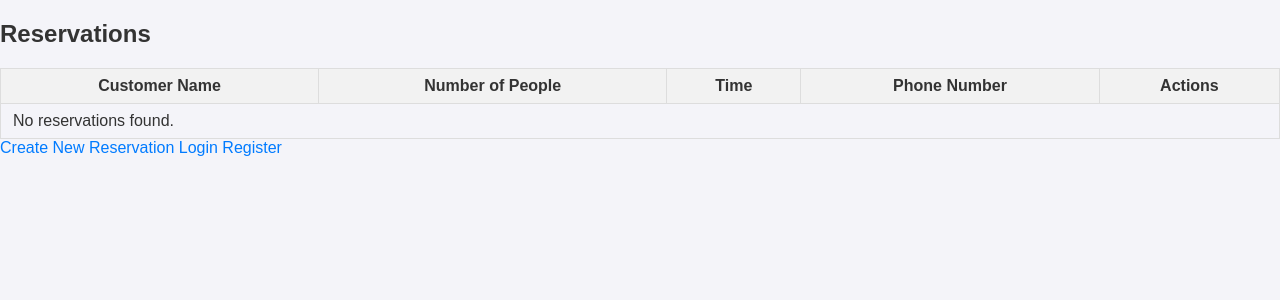
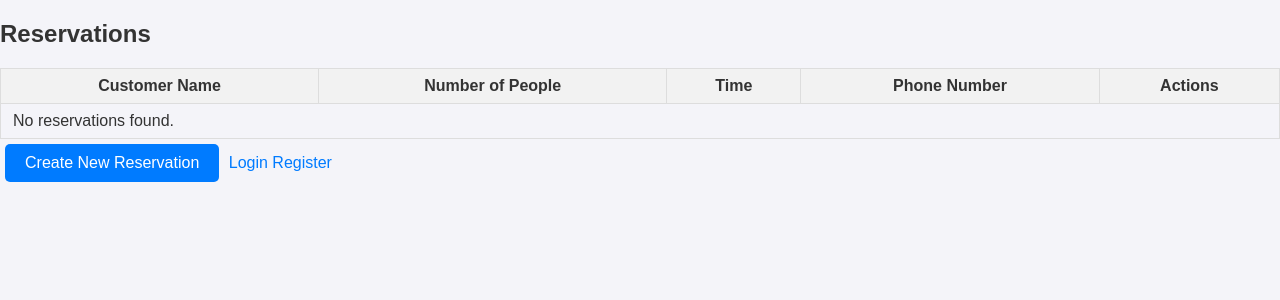
Before and after one commit to aaronodonoghue96/pp4-reservation, a Django app: page / in a window 1280 px wide. Shown: the top 300 px of the page. Run offline with Django 5.2, Linux system fonts and the light colour scheme; data that the repository does not hold is empty.

Commit message:
Update CRUD actions to look like buttons

```diff
--- a/bookings/static/css/styles.css
+++ b/bookings/static/css/styles.css
@@ -82,6 +82,18 @@ a {
     gap: 10px;
 }
 
+.btn {
+    display: inline-block;
+    background-color: #007bff;
+    color: white;
+    padding: 10px 20px;
+    text-align: center;
+    border-radius: 5px;
+    text-decoration: none;
+    cursor: pointer;
+    margin: 5px;
+}
+
 /* Make the table responsive */
 @media (max-width: 768px) {
     .container {
--- a/bookings/templates/bookings/list_reservations.html
+++ b/bookings/templates/bookings/list_reservations.html
@@ -26,8 +26,8 @@
                 <td>{{ reservation.reservation_time }}</td>
                 <td>{{ reservation.phone_number }}</td>
                 <td>
-                    <a href="{% url 'update_reservation' reservation.pk %}">Edit</a>
-                    <a href="{% url 'delete_reservation' reservation.pk %}">Delete</a>
+                    <a href="{% url 'update_reservation' reservation.pk %}" class="btn">Edit</a>
+                    <a href="{% url 'delete_reservation' reservation.pk %}" class="btn">Delete</a>
                 </td>
             </tr>
             {% empty %}
@@ -46,7 +46,7 @@
     });
     </script>
     {% endif %}
-    <a href="{% url 'create_reservation' %}">Create New Reservation</a>
+    <a href="{% url 'create_reservation' %}" class="btn">Create New Reservation</a>
     {% if user.is_authenticated %}
     <form method="POST" action="{% url 'logout' %}">
         {% csrf_token %}
```
